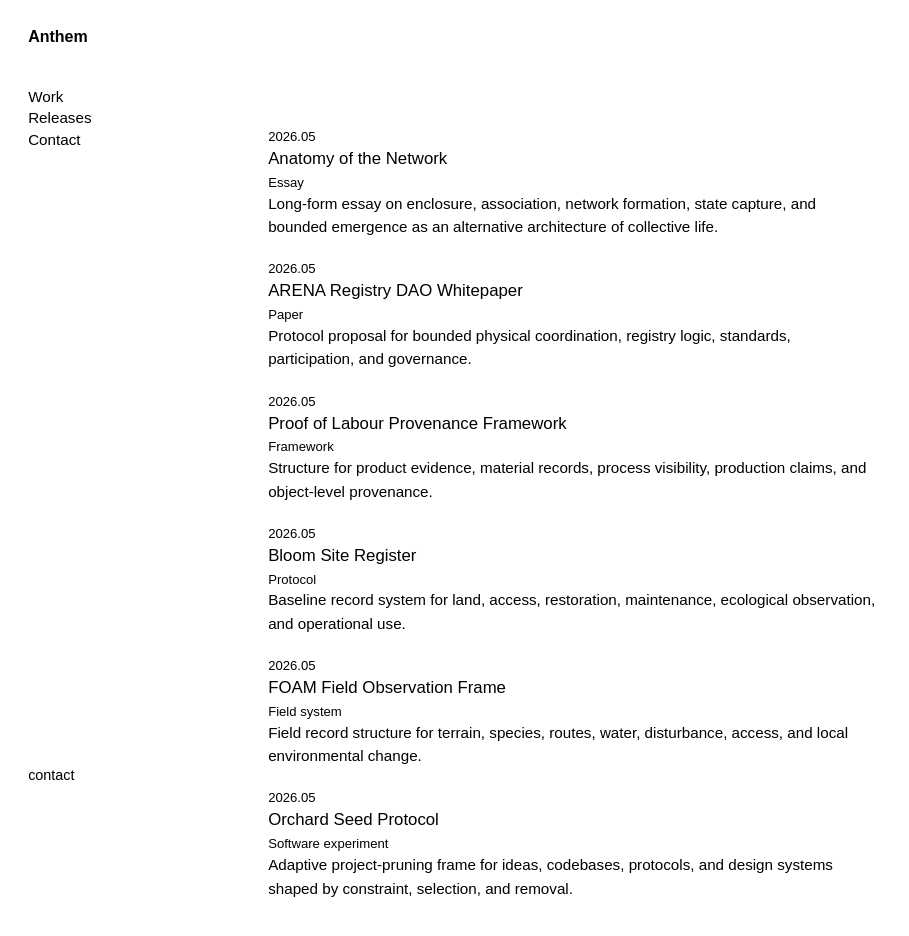
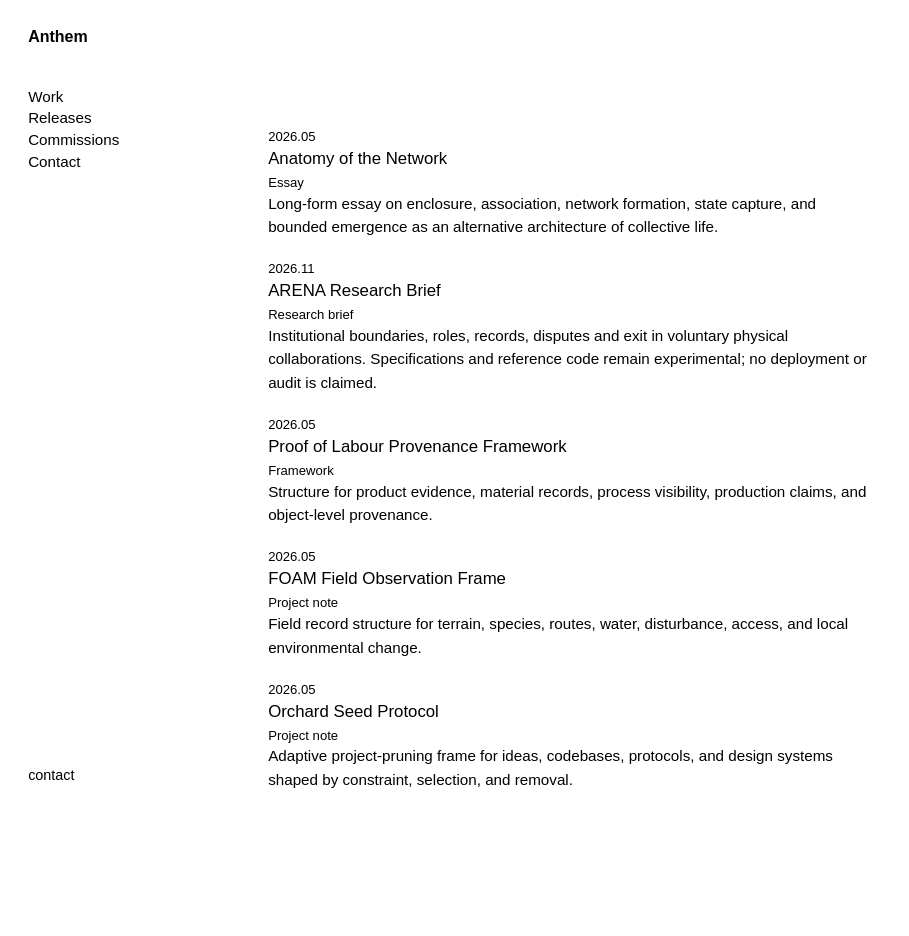
Before and after one commit to Anthem-Research/Anthem-Site, a plain HTML site: page releases.html in a window 1280 px wide. Shown: the whole page, without its empty margins (0-909 px from the left). After the commit the page ends 909 px from the top, so only its background shows below. Drawn offline with Linux system fonts and the light colour scheme.

Commit message:
Repair research and commissions navigation on releases.html

```diff
--- a/releases.html
+++ b/releases.html
@@ -15,17 +15,17 @@
 <nav aria-label="Primary navigation">
 <a href="/#work">Work</a>
 <a href="releases.html">Releases</a>
+<a href="consult.html">Commissions</a>
 <a href="mailto:hello@anthemresearch.xyz">Contact</a>
 </nav>
 </header>
 <main class="compact-page">
 <section class="compact-list releases-list" aria-label="Release list">
 <article class="compact-row"><p class="compact-date">2026.05</p><h2><a href="https://anatomy.anthemresearch.xyz">Anatomy of the Network</a></h2><p class="compact-type">Essay</p><div class="compact-copy"><p>Long-form essay on enclosure, association, network formation, state capture, and bounded emergence as an alternative architecture of collective life.</p></div></article>
-<article class="compact-row"><p class="compact-date">2026.05</p><h2><a href="https://github.com/Anthem-Research/Anthem/blob/main/docs/arena-registry-whitepaper-v0.1.md">ARENA Registry DAO Whitepaper</a></h2><p class="compact-type">Paper</p><div class="compact-copy"><p>Protocol proposal for bounded physical coordination, registry logic, standards, participation, and governance.</p></div></article>
+<article class="compact-row"><p class="compact-date">2026.11</p><h2><a href="/research/arena.html">ARENA Research Brief</a></h2><p class="compact-type">Research brief</p><div class="compact-copy"><p>Institutional boundaries, roles, records, disputes and exit in voluntary physical collaborations. Specifications and reference code remain experimental; no deployment or audit is claimed.</p></div></article>
 <article class="compact-row"><p class="compact-date">2026.05</p><h2><a href="/projects/pol.html">Proof of Labour Provenance Framework</a></h2><p class="compact-type">Framework</p><div class="compact-copy"><p>Structure for product evidence, material records, process visibility, production claims, and object-level provenance.</p></div></article>
-<article class="compact-row"><p class="compact-date">2026.05</p><h2><a href="https://github.com/PARC-Labs/Bloom">Bloom Site Register</a></h2><p class="compact-type">Protocol</p><div class="compact-copy"><p>Baseline record system for land, access, restoration, maintenance, ecological observation, and operational use.</p></div></article>
-<article class="compact-row"><p class="compact-date">2026.05</p><h2><a href="https://github.com/PARC-Labs/FOAM">FOAM Field Observation Frame</a></h2><p class="compact-type">Field system</p><div class="compact-copy"><p>Field record structure for terrain, species, routes, water, disturbance, access, and local environmental change.</p></div></article>
-<article class="compact-row"><p class="compact-date">2026.05</p><h2><a href="https://github.com/Anthem-Research/Orchard">Orchard Seed Protocol</a></h2><p class="compact-type">Software experiment</p><div class="compact-copy"><p>Adaptive project-pruning frame for ideas, codebases, protocols, and design systems shaped by constraint, selection, and removal.</p></div></article>
+<article class="compact-row"><p class="compact-date">2026.05</p><h2><a href="/projects/foam.html">FOAM Field Observation Frame</a></h2><p class="compact-type">Project note</p><div class="compact-copy"><p>Field record structure for terrain, species, routes, water, disturbance, access, and local environmental change.</p></div></article>
+<article class="compact-row"><p class="compact-date">2026.05</p><h2><a href="/projects/orchard.html">Orchard Seed Protocol</a></h2><p class="compact-type">Project note</p><div class="compact-copy"><p>Adaptive project-pruning frame for ideas, codebases, protocols, and design systems shaped by constraint, selection, and removal.</p></div></article>
 </section>
 <footer class="footer section compact-footer">
 <div class="section-body footer-grid">
```
